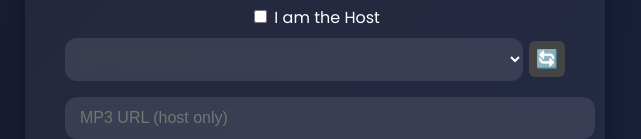
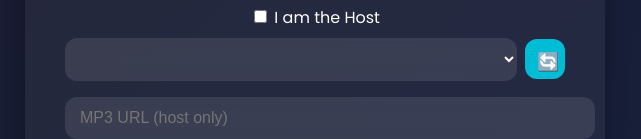
Before and after one commit to lyquyen551999/streamlit-music-files, a website: page index.html in a window 1280 px wide. Shown: the part 286-425 px from the top of the page, without its empty margins (325-966 px from the left). Drawn offline with Linux system fonts and the light colour scheme.

Commit message:
Update index.html

```diff
--- a/index.html
+++ b/index.html
@@ -74,27 +74,15 @@
   <h1>🎧 Listening Party</h1>
   <input id="roomId" placeholder="Room ID (e.g. party123)" type="text"/>
   <label><input id="isHost" onchange="toggleAudioInput()" type="checkbox"/> I am the Host</label>
-  <div style="display: flex; align-items: center; gap: 6px; justify-content: center;">
-    <select id="audioSelect" style="flex: 1; min-width: 0;"></select>
-      <button onclick="fetchSongs()" title="Refresh song list"
-        style="
-          width: 36px;
-          height: 36px;
-          font-size: 18px;
-          background-color: #444;
-          color: white;
-          border: none;
-          border-radius: 6px;
-          cursor: pointer;
-          display: flex;
-          align-items: center;
-          justify-content: center;
-          padding: 0;
-        ">
-        🔄
-      </button>
+  <div style="display: flex; align-items: center; gap: 8px;">
+    <select id="audioSelect" style="flex: 1;"></select>
+    <button onclick="fetchSongs()"
+            title="Reload song list"
+            style="width: 40px; height: 40px; font-size: 18px; border-radius: 12px;
+                   background-color: #00bcd4; color: white; border: none; cursor: pointer;">
+      🔄
+    </button>
   </div>
-
   <input id="audioURL" placeholder="MP3 URL (host only)" type="text"/>
   <button id="createBtn" onclick="createRoom()">📌 Create Room</button>
   <button id="joinBtn" onclick="joinRoom()">🔗 Join Room</button>
```
